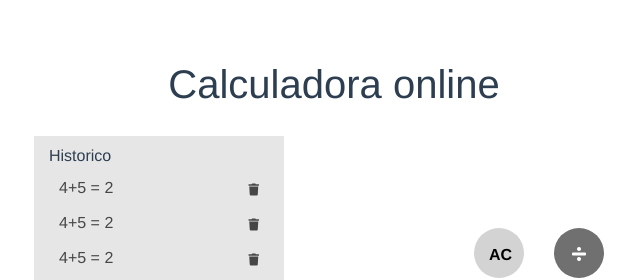
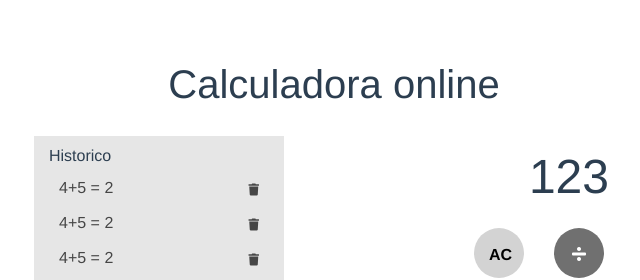
Before and after one commit to leo07vasp/fiep, a Vue app in the folder calc/: page / in a window 1280 px wide. Shown: the top 280 px of the page, without its empty margins (306-946 px from the left). Built offline with nearby package versions, Linux system fonts and the light colour scheme.

Commit message:
calc actions

```diff
--- a/calc/src/App.vue
+++ b/calc/src/App.vue
@@ -37,13 +37,16 @@
         <div class="col-7 calc-main">
           <div class="container">
             <div class="row">
-              <input class="col values" type="number" />
+              <div class="displayValue col values">
+                  {{valorCorrente || '0'}}
+              </div>
+
             </div>
             <div class="row">
               <div class="col-3"></div>
               <div class="col-3"></div>
               <div class="col-3">
-                <a class="bt-calc ac" href="#">AC</a>
+                <a v-on:click.prevent.self="limpar()" class="bt-calc ac" href="#">AC</a>
               </div>
               <div class="col-3">
                 <a class="bt-calc action" href="#">
@@ -125,6 +128,19 @@
 
 <script>
 export default {
-  name: "app"
+  name: "app",
+   data() {
+    return {
+      valorCorrente: '123',
+      numeroAnterior: null,
+      operador: null,
+      operadorClicado: false
+    };
+  },
+  methods: {
+    limpar() {
+      this.valorCorrente = '';
+    }
+  }
 };
 </script>
--- a/calc/src/assets/styles/style.scss
+++ b/calc/src/assets/styles/style.scss
@@ -63,7 +63,7 @@
         padding: 5px 0;
         font-size: 3rem;
         text-align: right;
-        border:0;
+        padding-right: 10px;
         &:focus{
           outline: 0
         }
```
Also changed, not shown: 1 other file (tests, documents, lock files or other folders).
